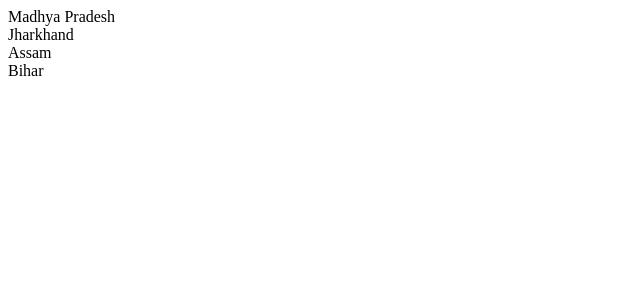
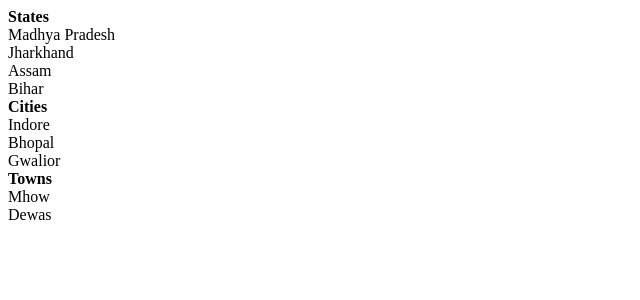
Before and after one commit to AnkurJDas171/React-Assignments-Set-2---Nested-List, a React app: page / in a window 1280 px wide. Shown: the top 300 px of the page, without its empty margins (0-640 px from the left). Built offline with nearby package versions, Linux system fonts and the light colour scheme.

Commit message:
implemented toggling capablity

```diff
--- a/src/components/App.js
+++ b/src/components/App.js
@@ -156,26 +156,87 @@ const states = [
 ];
 
 function App() {
-  const [inputState, setInputState] = React.useState({
-    states: [...states],
-    cities: [],
-    towns: [],
-    isStateClicked: false,
-    isCityClicked: false
+  // const [inputState, setInputState] = React.useState({
+  //   states: [...states],
+  //   cities: [],
+  //   towns: [],
+  //   isStateClicked: false,
+  //   isCityClicked: false
+  // });
+
+  // const handelClick = (index, key, parent, clicked) => {
+  //   let inputStateCopy = { ...inputState };
+  //   inputStateCopy[key] = inputStateCopy[parent][index][key];
+  //   inputStateCopy[clicked] = true;
+
+  //   setInputState(inputStateCopy);
+  // };
+
+  const [index, setIndex] = React.useState({
+    indexForCity: 0,
+    indexForTown: 0
   });
 
-  const handelClick = (index, key, parent, clicked) => {
-    let inputStateCopy = { ...inputState };
-    inputStateCopy[key] = inputStateCopy[parent][index][key];
-    inputStateCopy[clicked] = true;
+  const handelClick = (elementIndex, value) => {
+    let indexCopy = { ...index };
+    if (value === "cities") {
+      indexCopy.indexForCity = elementIndex;
+      indexCopy.indexForTown = 0;
+    } else if(value === "towns"){
+      indexCopy.indexForTown = elementIndex;
+    }
 
-    setInputState(inputStateCopy);
+    setIndex(indexCopy);
   };
+
 
   return (
     <div id="main">
+      <label for="states">
+        <b>States</b>
+      </label>
+      <div>
+        {states.map((state, index) => (
+          <div
+            id={`state${index + 1}`}
+            key={state.name}
+            onClick={() => handelClick(index, "cities")}
+          >
+            {state.name}
+          </div>
+        ))}
+      </div>
+
+      <label for="cities">
+        <b>Cities</b>
+      </label>
+      <div>
+        {states[index.indexForCity].cities.map((city, index) => (
+          <div
+            id={`city${index + 1}`}
+            key={city.name}
+            onClick={() => handelClick(index, "towns")}
+            // onClick={()=>handelTown(index)}
+          >
+            {city.name}
+          </div>
+        ))}
+      </div>
+
+      <label for="towns">
+        <b>Towns</b>
+      </label>
+      <div>
+        {states[index.indexForCity].cities[index.indexForTown].towns.map(
+          (town, index) => (
+            <div id={`town${index + 1}`} key={town.name}>
+              {town.name}
+            </div>
+          )
+        )}
+      </div>
       {/* <States inputState={inputState} setInputState={setInputState}/> */}
-      <div>
+      {/* <div>
         {inputState.states.map((state, index) => (
           <div
             id={`state${index + 1}`}
@@ -223,7 +284,7 @@ function App() {
             ))}
           </div>
         </>
-      )}
+      )} */}
     </div>
   );
 }
```
